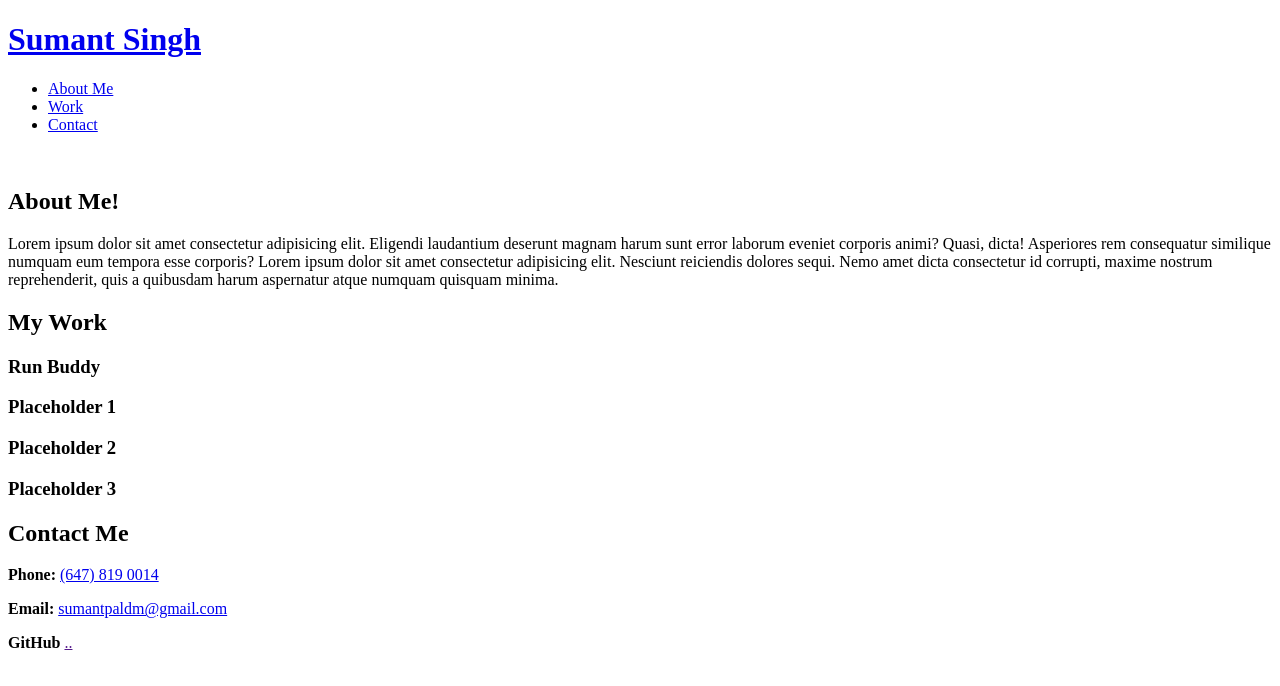
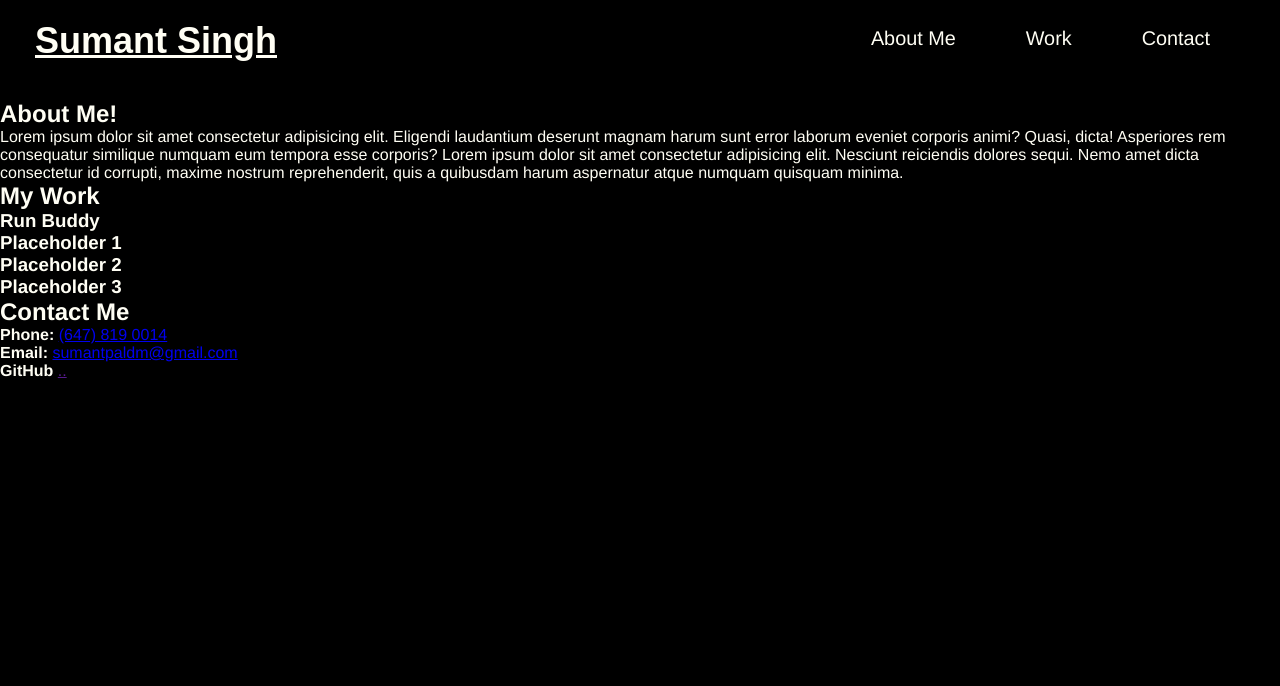
Before and after one commit to sumantpaldm/challenge-2, a plain HTML site: page index.html in a window 1280 px wide. Drawn offline with Linux system fonts and the light colour scheme.

Commit message:
updated header

```diff
--- a/assets/style.css
+++ b/assets/style.css
@@ -0,0 +1,62 @@
+* {
+    margin: 0;
+    padding: 0;
+    box-sizing: border-box;
+  }
+  body {
+    background-color:#000 ;
+    font-family: Helvetica, Arial, sans-serif;
+    color: #fffef4;
+  }
+  h1 {
+    font-weight: bold;
+    font-size: 36px;
+    margin: 0;
+    font-family: papyrus,fantasy, arial;
+    text-decoration: underline;
+
+  }
+  /*header*/
+
+  header {
+    padding: 20px 35px;
+    background-color: #000;
+    display: flexbox;
+    display:  flex;
+    justify-content: space-between;
+    flex-wrap: wrap;
+    position: -webkit-sticky;
+    position: sticky;
+    top: 0;
+    z-index: 9999;
+  }
+
+  header a {
+    text-decoration: none;
+    color: #fffef4;
+  }
+
+  header nav {
+    margin: 7px 0;
+  }
+
+  header nav ul {
+    display: flex;
+    flex-wrap: wrap;
+    justify-content: space-between;
+    align-items: center;
+    list-style: none;
+  }
+
+  header nav ul li a {
+    padding: 10px 35px;
+    font-weight: lighter;
+    font-size: 1.55vw;
+  }
+
+  header nav ul li a:hover {
+    background: #fce138;
+    color: #024e76;
+    border-radius: 15px;
+    text-shadow: none;
+  }
--- a/index.html
+++ b/index.html
@@ -5,7 +5,9 @@
     <meta charset="UTF-8">
     <meta http-equiv="X-UA-Compatible" content="IE=edge">
     <meta name="viewport" content="width=device-width, initial-scale=1.0">
+    <link rel="stylesheet" href="./assets/style.css">
     <title>Sumant Singh</title>
+
 </head>
 
 <body>
```
